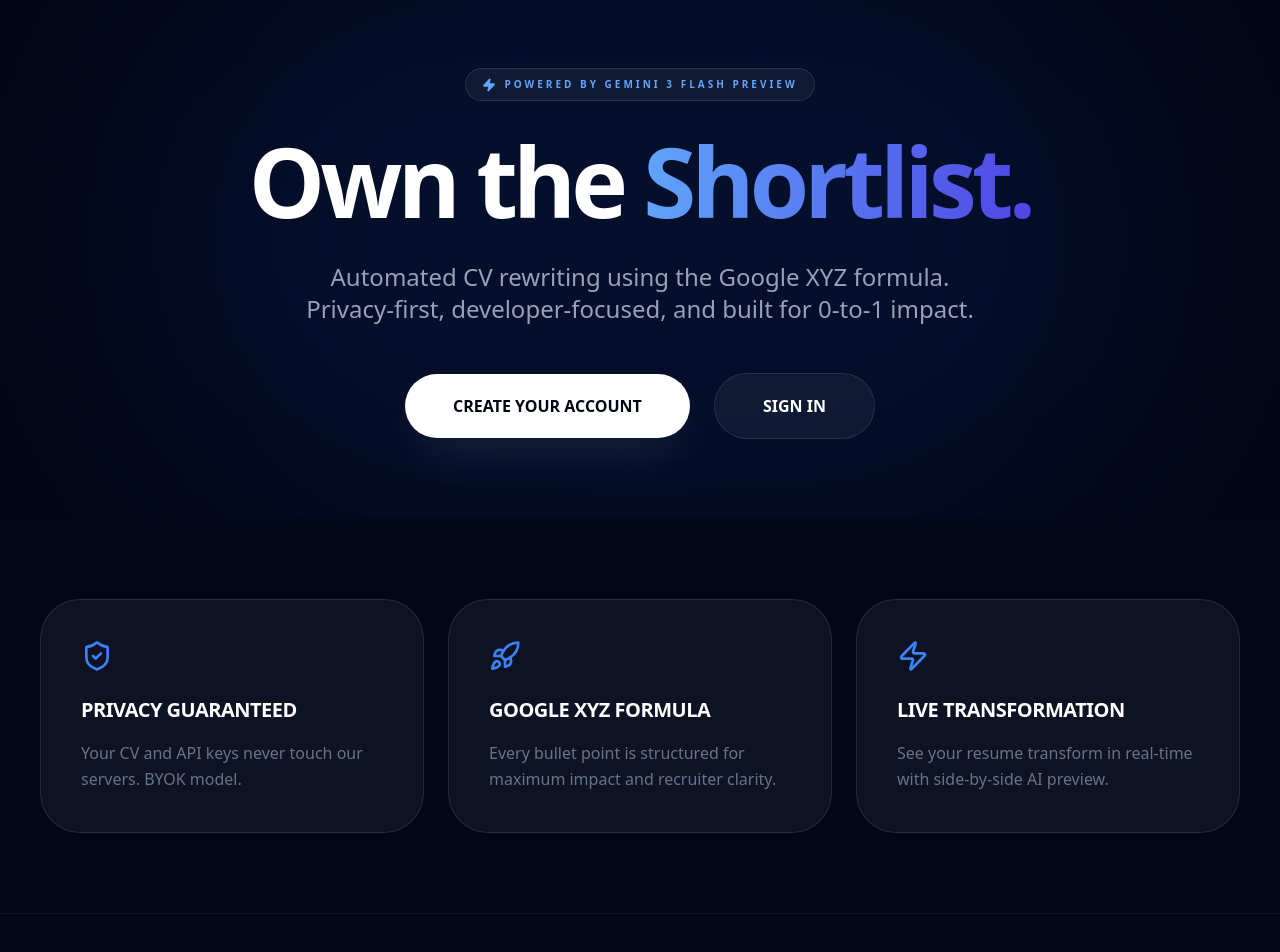
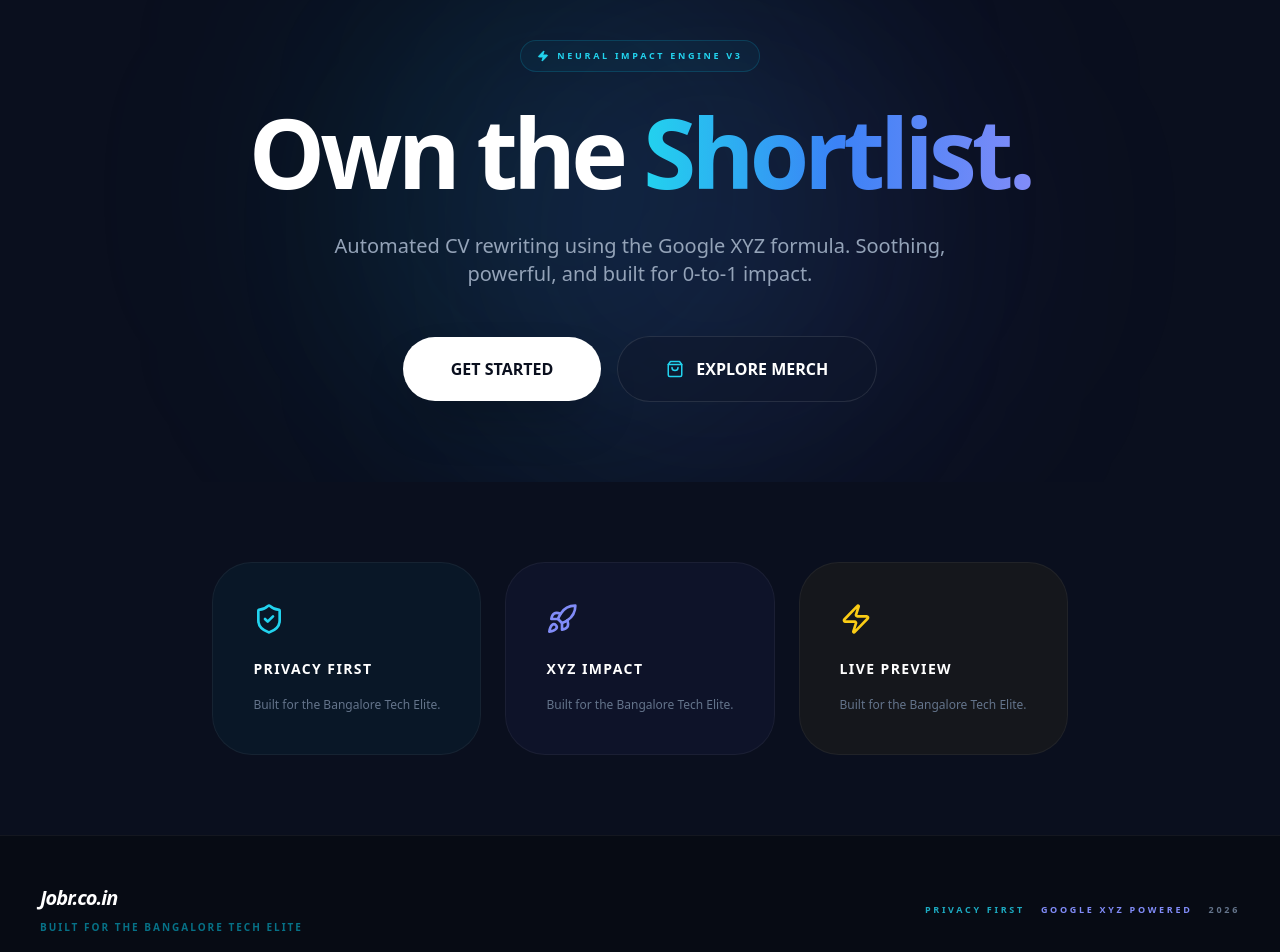
Before and after one commit to nitishwardhan987/jobr-ai, a Next.js app: page / in a window 1280 px wide. Shown: the part 140-1092 px from the top of the page. Built offline with nearby package versions, Linux system fonts and the light colour scheme.

Commit message:
feat: Unified 1-Stop Platform with Midnight Navy theme & Merch Studio

```diff
--- a/src/app/layout.tsx
+++ b/src/app/layout.tsx
@@ -1,27 +1,47 @@
-import type { Metadata } from "next";
-import { Header, Footer } from '@/components/Navigation';
-import "./globals.css";
+import './globals.css';
+import Link from 'next/link';
+import { ShoppingBag } from 'lucide-react';
 
-export const metadata: Metadata = {
-  title: "Jobr.co.in | AI Career Co-Pilot",
-  description: "Optimize your CV using the Google XYZ formula",
-};
-
-export default function RootLayout({
-  children,
-}: {
-  children: React.ReactNode;
-}) {
+export default function RootLayout({ children }: { children: React.ReactNode }) {
   return (
     <html lang="en">
-      <body className="antialiased bg-slate-50">
-        <div className="flex flex-col min-h-screen">
-          <Header />
-          <main className="flex-grow">
-            {children}
-          </main>
-          <Footer />
-        </div>
+      <body className="bg-[#0a0f1e] text-slate-200 flex flex-col min-h-screen selection:bg-cyan-500/30">
+
+        {/* VIBRANT NAV BAR */}
+        <nav className="flex justify-between items-center px-10 py-6 border-b border-white/5 bg-[#0a0f1e]/80 backdrop-blur-xl sticky top-0 z-50">
+          <Link href="/" className="flex items-center gap-2 group">
+            <div className="w-8 h-8 bg-gradient-to-br from-cyan-400 to-blue-600 rounded-lg flex items-center justify-center font-black text-white shadow-lg shadow-cyan-500/20 group-hover:scale-110 transition-transform">J</div>
+            <span className="font-bold tracking-tight text-white">Jobr<span className="text-cyan-400">.</span>co.in</span>
+          </Link>
+
+          <div className="flex items-center gap-6">
+            <Link href="/merch" className="flex items-center gap-2 text-[10px] font-black uppercase tracking-[0.2em] text-slate-400 hover:text-cyan-400 transition-all">
+              <ShoppingBag size={14} /> Merch Store
+            </Link>
+            <Link href="/auth" className="px-6 py-2.5 bg-gradient-to-r from-cyan-500 to-blue-500 hover:from-cyan-400 hover:to-blue-400 text-white text-[10px] font-black uppercase rounded-full transition-all shadow-lg shadow-cyan-500/20">
+              Start Optimizing
+            </Link>
+          </div>
+        </nav>
+
+        <main className="flex-grow">{children}</main>
+
+        {/* SOOTHING FOOTER */}
+        <footer className="border-t border-white/5 py-12 px-10 bg-[#070b14]">
+          <div className="max-w-7xl mx-auto flex flex-col md:flex-row justify-between items-center gap-6">
+            <div className="space-y-2">
+              <h2 className="text-xl font-black text-white italic tracking-tighter">Jobr.co.in</h2>
+              <p className="text-[10px] font-bold uppercase tracking-[0.2em] text-cyan-500/60">Built for the Bangalore Tech Elite</p>
+            </div>
+            <div className="flex flex-col items-end gap-2 text-[9px] font-black uppercase tracking-[0.3em] text-slate-500">
+              <div className="flex gap-4">
+                <span className="text-cyan-400/80">Privacy First</span>
+                <span className="text-indigo-400">Google XYZ Powered</span>
+                <span>2026</span>
+              </div>
+            </div>
+          </div>
+        </footer>
       </body>
     </html>
   );
--- a/src/app/page.tsx
+++ b/src/app/page.tsx
@@ -1,64 +1,55 @@
 'use client';
 import Link from 'next/link';
 import { motion } from 'framer-motion';
-import { Rocket, ShieldCheck, Zap } from 'lucide-react';
+import { Rocket, ShieldCheck, Zap, ShoppingBag } from 'lucide-react';
 
 export default function HomePage() {
   return (
-    <div className="bg-slate-950 text-white min-h-[calc(100vh-80px)] selection:bg-blue-500 selection:text-white">
-      {/* Hero Section */}
-      <section className="relative pt-32 pb-20 px-6 overflow-hidden">
-        <div className="absolute top-0 left-1/2 -translate-x-1/2 w-[1000px] h-[600px] bg-blue-600/10 blur-[120px] rounded-full pointer-events-none" />
+    <div className="bg-[#0a0f1e] text-slate-200 flex flex-col">
 
-        <div className="max-w-5xl mx-auto text-center relative z-10">
-          <motion.div
-            initial={{ opacity: 0, y: 20 }}
-            animate={{ opacity: 1, y: 0 }}
-            transition={{ duration: 0.6 }}
-          >
-            <span className="inline-flex items-center gap-2 px-4 py-2 rounded-full bg-white/5 border border-white/10 text-blue-400 text-[10px] font-black uppercase tracking-[0.3em] mb-8">
-              <Zap size={14} fill="currentColor" /> Powered by Gemini 3 Flash Preview
-            </span>
-            <h1 className="text-6xl md:text-8xl font-black tracking-tighter mb-8 leading-[0.9]">
-              Own the <span className="text-transparent bg-clip-text bg-gradient-to-r from-blue-400 to-indigo-600">Shortlist.</span>
-            </h1>
-            <p className="text-slate-400 text-lg md:text-2xl font-medium max-w-2xl mx-auto mb-12 leading-relaxed">
-              Automated CV rewriting using the Google XYZ formula. Privacy-first, developer-focused, and built for 0-to-1 impact.
-            </p>
-          </motion.div>
+      {/* GLOWING HERO */}
+      <section className="relative pt-24 pb-20 px-6 overflow-hidden flex flex-col items-center justify-center text-center">
+        {/* Multi-tone Soothing Glows */}
+        <div className="absolute top-0 left-1/4 w-[500px] h-[500px] bg-cyan-500/10 blur-[120px] rounded-full pointer-events-none" />
+        <div className="absolute bottom-0 right-1/4 w-[500px] h-[500px] bg-indigo-500/10 blur-[120px] rounded-full pointer-events-none" />
 
-          <motion.div
-            initial={{ opacity: 0 }}
-            animate={{ opacity: 1 }}
-            transition={{ delay: 0.4 }}
-            className="flex flex-col md:flex-row gap-6 justify-center items-center"
-          >
-            <Link href="/auth" className="w-full md:w-auto px-12 py-5 bg-white text-slate-950 font-black rounded-full hover:scale-105 transition-transform shadow-2xl shadow-white/10">
-              CREATE YOUR ACCOUNT
+        <motion.div initial={{ opacity: 0, y: 20 }} animate={{ opacity: 1, y: 0 }} className="relative z-10">
+          <span className="inline-flex items-center gap-2 px-4 py-2 rounded-full bg-cyan-500/5 border border-cyan-500/20 text-cyan-400 text-[9px] font-black uppercase tracking-[0.3em] mb-8">
+            <Zap size={12} fill="currentColor" /> Neural Impact Engine v3
+          </span>
+
+          <h1 className="text-6xl md:text-8xl font-black tracking-tighter mb-8 leading-[0.9] text-white">
+            Own the <span className="text-transparent bg-clip-text bg-gradient-to-r from-cyan-400 via-blue-500 to-indigo-400">Shortlist.</span>
+          </h1>
+
+          <p className="text-slate-400 text-lg md:text-xl font-medium max-w-2xl mx-auto mb-12">
+            Automated CV rewriting using the Google XYZ formula.
+            Soothing, powerful, and built for 0-to-1 impact.
+          </p>
+
+          <div className="flex flex-col md:flex-row gap-4 justify-center items-center">
+            <Link href="/auth" className="w-full md:w-auto px-12 py-5 bg-white text-[#0a0f1e] font-black rounded-full hover:shadow-cyan-500/20 shadow-2xl transition-all">
+              GET STARTED
             </Link>
-            <Link href="/auth" className="w-full md:w-auto px-12 py-5 bg-white/5 border border-white/10 text-white font-bold rounded-full hover:bg-white/10 transition-all">
-              SIGN IN
+            <Link href="/merch" className="w-full md:w-auto px-12 py-5 bg-slate-900/50 border border-white/10 text-white font-black rounded-full hover:bg-slate-800 transition-all flex items-center gap-3">
+              <ShoppingBag size={18} className="text-cyan-400" /> EXPLORE MERCH
             </Link>
-          </motion.div>
-        </div>
+          </div>
+        </motion.div>
       </section>
 
-      {/* Bento Grid Features */}
-      <section className="max-w-7xl mx-auto py-20 px-10 grid grid-cols-1 md:grid-cols-3 gap-6">
+      {/* VIBRANT BENTO BOXES */}
+      <section className="max-w-6xl mx-auto py-20 px-10 grid grid-cols-1 md:grid-cols-3 gap-6 relative z-10">
         {[
-          { title: "Privacy Guaranteed", icon: ShieldCheck, desc: "Your CV and API keys never touch our servers. BYOK model." },
-          { title: "Google XYZ Formula", icon: Rocket, desc: "Every bullet point is structured for maximum impact and recruiter clarity." },
-          { title: "Live Transformation", icon: Zap, desc: "See your resume transform in real-time with side-by-side AI preview." }
-        ].map((feature, i) => (
-          <motion.div
-            key={i}
-            whileHover={{ y: -5 }}
-            className="p-10 bg-white/5 border border-white/10 rounded-[40px] hover:border-blue-500/50 transition-all"
-          >
-            <feature.icon className="text-blue-500 mb-6" size={32} />
-            <h3 className="text-xl font-black mb-4 uppercase tracking-tight">{feature.title}</h3>
-            <p className="text-slate-500 leading-relaxed font-medium">{feature.desc}</p>
-          </motion.div>
+          { title: "Privacy First", icon: ShieldCheck, color: "text-cyan-400", bg: "bg-cyan-500/5" },
+          { title: "XYZ Impact", icon: Rocket, color: "text-indigo-400", bg: "bg-indigo-500/5" },
+          { title: "Live Preview", icon: Zap, color: "text-yellow-400", bg: "bg-yellow-500/5" }
+        ].map((f, i) => (
+          <div key={i} className={`p-10 ${f.bg} border border-white/5 rounded-[40px] hover:border-white/10 transition-all group`}>
+            <f.icon className={`${f.color} mb-6 group-hover:scale-110 transition-transform`} size={32} />
+            <h3 className="text-sm font-black mb-4 uppercase tracking-widest text-white">{f.title}</h3>
+            <p className="text-slate-500 text-xs leading-relaxed font-medium">Built for the Bangalore Tech Elite.</p>
+          </div>
         ))}
       </section>
     </div>
```
